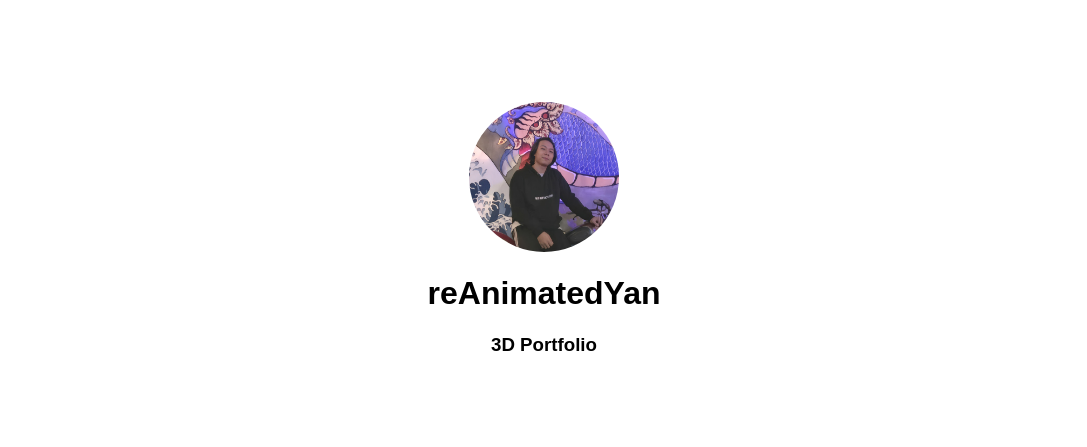
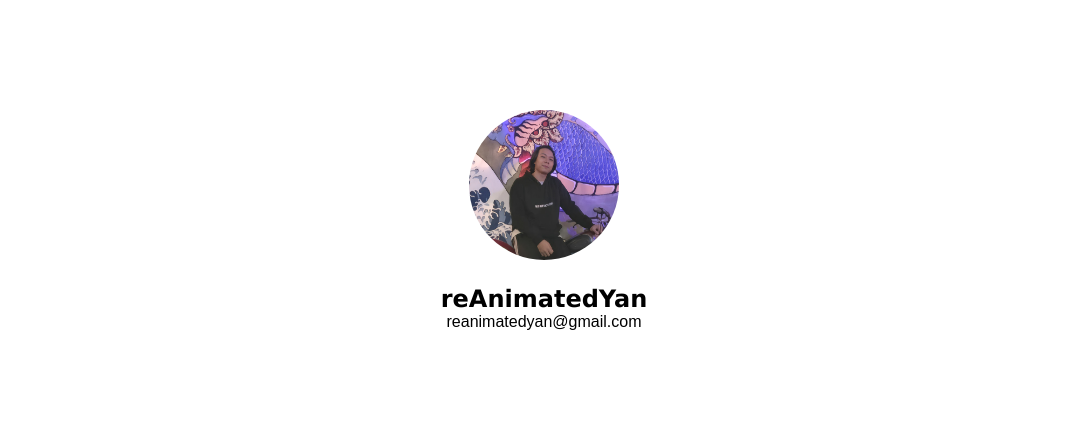
Before and after one commit to reAnimatedYan/reanimatedyan.github.io, a plain HTML site: page index.html in a window 1280 px wide. Shown: the top 447 px of the page, without its empty margins (96-1183 px from the left). Drawn offline with Linux system fonts and the light colour scheme.

Commit message:
username update

```diff
--- a/index.html
+++ b/index.html
@@ -5,7 +5,7 @@
 <head>
     <meta charset="UTF-8">
     <meta name="viewport" content="width=device-width, initial-scale=1.0">
-    <title>Image Gallery</title>
+    <title>reAnimatedYan</title>
     <!-- Link to the external CSS file -->
     <link rel="stylesheet" href="styles.css">
 </head>
@@ -15,8 +15,8 @@
         <div class="profile-image-container">
             <img src="images/Profile.jpg" alt="Profile" class="profile-image">
         </div>
-        <h1>reAnimatedYan</h1>
-        <h3>3D Portfolio</h3>
+        <div class="username">reAnimatedYan</div>
+        reanimatedyan@gmail.com
     </header>
 
     <div class="gallery">
--- a/styles.css
+++ b/styles.css
@@ -10,6 +10,7 @@ body {
 header {
     text-align: center;
     color: #000000;
+    padding: 10px;
 }
 
 .profile-image-container {
@@ -23,8 +24,14 @@ header {
     width: 150px;
     height: 150px;
     border-radius: 50%;
-    border: 2px solid #fff;
     overflow: hidden;
+}
+
+.username {
+    font-size: 150%;
+    font-family: 'Lucida Sans Unicode';
+    font-weight: 900;
+    padding-top: 2%;
 }
 
 .gallery {
```
